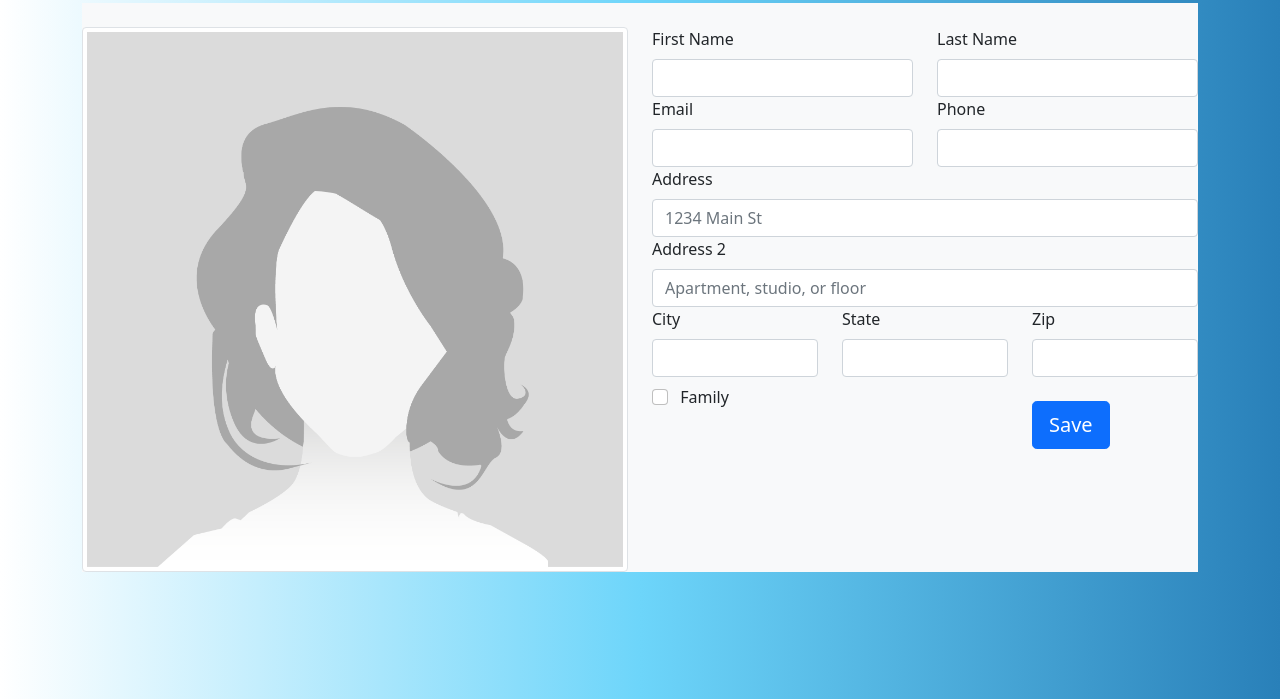
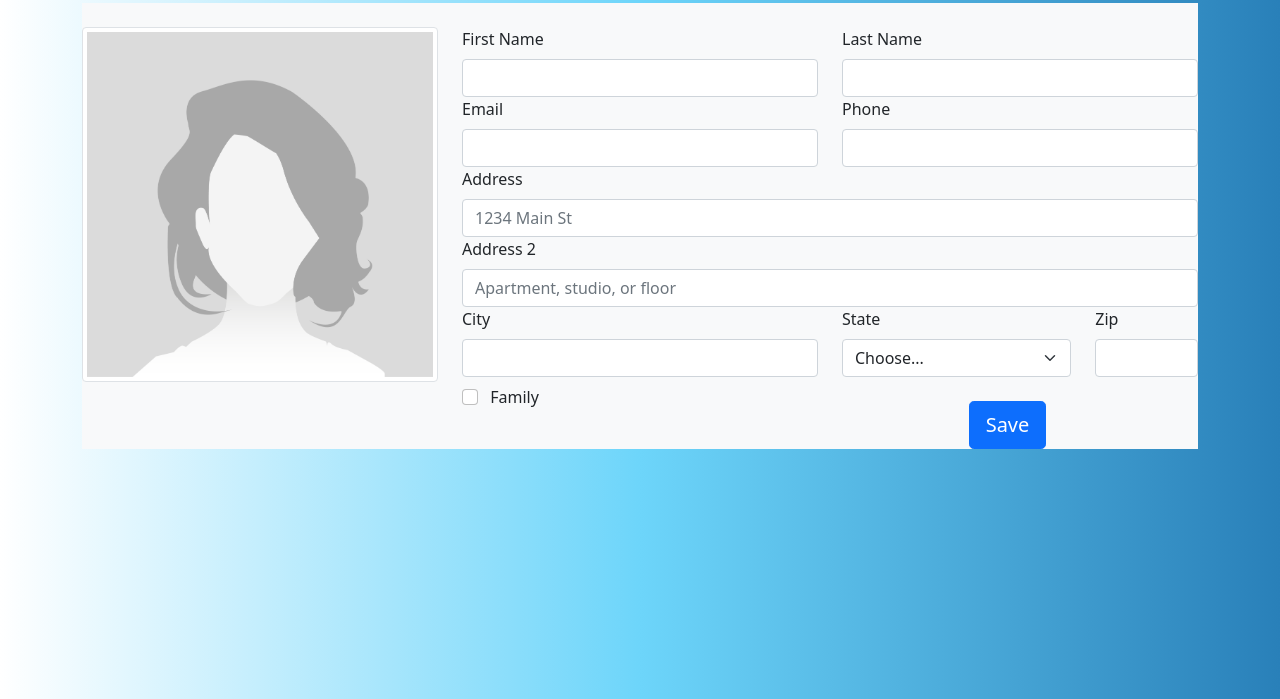
Before and after one commit to AdmerDev/MyAddressBook, a plain HTML site: page index.html in a window 1280 px wide. Shown: the part 101-800 px from the top of the page. Drawn offline with nearby package versions, Linux system fonts and the light colour scheme.

Commit message:
Form Finished

```diff
--- a/index.html
+++ b/index.html
@@ -20,10 +20,10 @@
            <h1>My Address Book</h1>
            <div class="bg-light">
                 <div class="row">
-                    <div class="col mt-4">
+                    <div class="col-4 mt-4">
                         <img src="img/GirlOne_4x.png" class="img-thumbnail">
                     </div>
-                    <div class="col mt-4">
+                    <div class="col-8 mt-4">
                         <form action="#">
                             <div class="row">
                                 <div class="col">
@@ -58,15 +58,67 @@
                                 </div>
                             </div>
                             <div class="row">
-                                <div class="col">
+                                <div class="col-6">
                                     <label class="form-label">City</label>
                                     <input type="text" name="city" class="form-control" aria-label="City">
                                 </div>
-                                <div class="col">
+                                <div class="col-4">
                                     <label class="form-label">State</label>
-                                    <input type="text" name="state" class="form-control" aria-label="State">
+                                    <select id="inputState" class="form-select">
+                                        <option selected>Choose...</option>
+                                        <option value="AL">Alabama</option>
+                                        <option value="AK">Alaska</option>
+                                        <option value="AZ">Arizona</option>
+                                        <option value="AR">Arkansas</option>
+                                        <option value="CA">California</option>
+                                        <option value="CO">Colorado</option>
+                                        <option value="CT">Connecticut</option>
+                                        <option value="DE">Delaware</option>
+                                        <option value="DC">District of Columbia</option>
+                                        <option value="FL">Florida</option>
+                                        <option value="GA">Georgia</option>
+                                        <option value="HI">Hawaii</option>
+                                        <option value="ID">Idaho</option>
+                                        <option value="IL">Illinois</option>
+                                        <option value="IN">Indiana</option>
+                                        <option value="IA">Iowa</option>
+                                        <option value="KS">Kansas</option>
+                                        <option value="KY">Kentucky</option>
+                                        <option value="LA">Louisiana</option>
+                                        <option value="ME">Maine</option>
+                                        <option value="MD">Maryland</option>
+                                        <option value="MA">Massachusetts</option>
+                                        <option value="MI">Michigan</option>
+                                        <option value="MN">Minnesota</option>
+                                        <option value="MS">Mississippi</option>
+                                        <option value="MO">Missouri</option>
+                                        <option value="MT">Montana</option>
+                                        <option value="NE">Nebraska</option>
+                                        <option value="NV">Nevada</option>
+                                        <option value="NH">New Hampshire</option>
+                                        <option value="NJ">New Jersey</option>
+                                        <option value="NM">New Mexico</option>
+                                        <option value="NY">New York</option>
+                                        <option value="NC">North Carolina</option>
+                                        <option value="ND">North Dakota</option>
+                                        <option value="OH">Ohio</option>
+                                        <option value="OK">Oklahoma</option>
+                                        <option value="OR">Oregon</option>
+                                        <option value="PA">Pennsylvania</option>
+                                        <option value="RI">Rhode Island</option>
+                                        <option value="SC">South Carolina</option>
+                                        <option value="SD">South Dakota</option>
+                                        <option value="TN">Tennessee</option>
+                                        <option value="TX">Texas</option>
+                                        <option value="UT">Utah</option>
+                                        <option value="VT">Vermont</option>
+                                        <option value="VA">Virginia</option>
+                                        <option value="WA">Washington</option>
+                                        <option value="WV">West Virginia</option>
+                                        <option value="WY">Wyoming</option>
+                                    </select>
                                 </div>
-                                <div class="col">
+                                <div class="col-2">
                                     <label class="form-label">Zip</label>
                                     <input type="text" name="zip" class="form-control" aria-label="Zip">
                                 </div>
```
